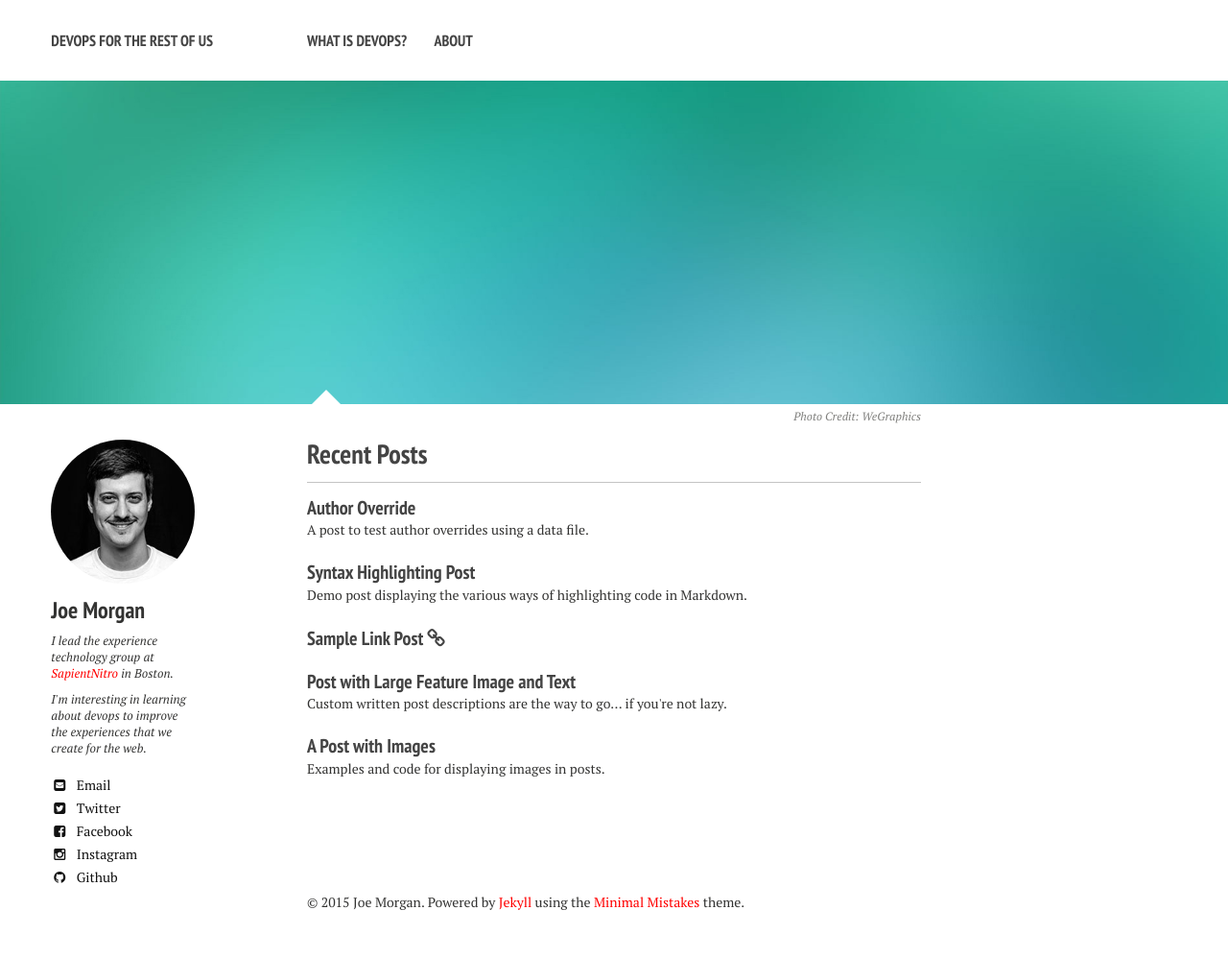
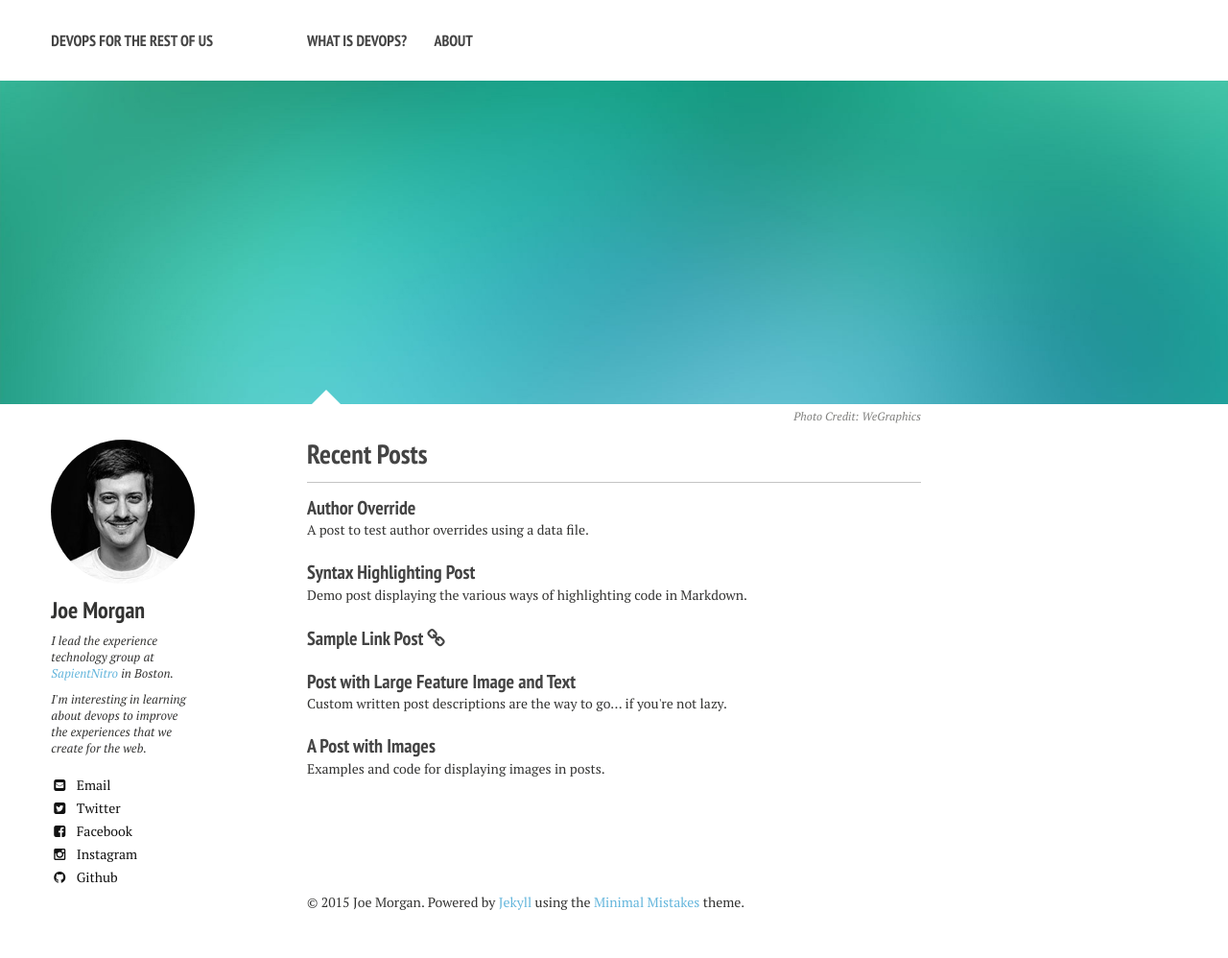
Before and after one commit to JoeMorgan/devopsfortherestofus, a Jekyll site: the page built from index.md, in a window 1280 px wide. Shown: the whole page at 96% size. Built offline with Jekyll 4.4.1, drawn with Linux system fonts in a browser that asks for light colours; nearby versions of some CDN libraries.

Commit message:
No message specified

```diff
--- a/_sass/variables.scss
+++ b/_sass/variables.scss
@@ -60,7 +60,7 @@ $youtube-color      : #ff3333;
 
 $linkcolor 		    : #444;
 $link-color       : $linkcolor;
-$linkcolorhover 	: red;
+$linkcolorhover 	: #65b6dc;
 $linkcolorvisited : lighten($linkcolor, 20);
 $linkcolorfocus 	: darken($linkcolor, 10);
 
```
